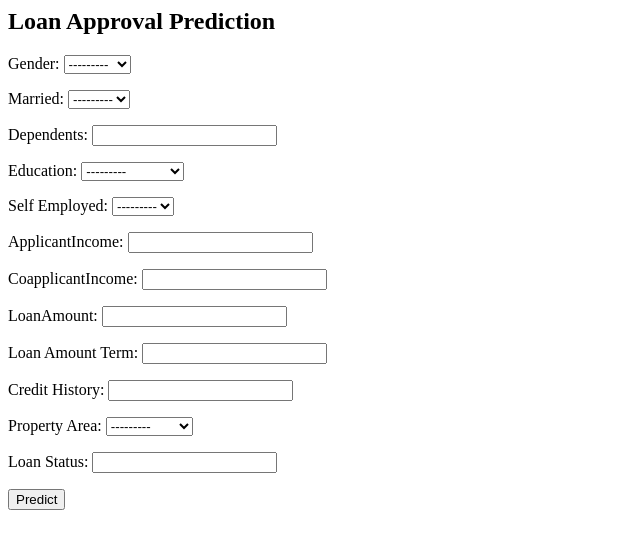
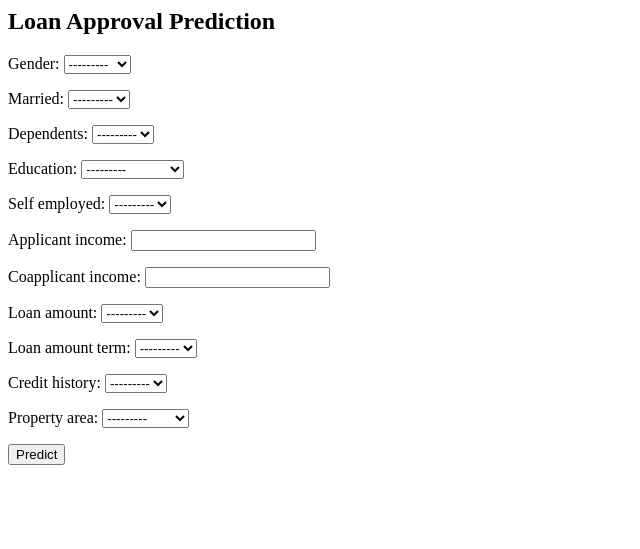
Before and after one commit to kiri1as/loan-estimator, a Django app: page /estimator/predict/ in a window 1280 px wide. Shown: the top 549 px of the page, without its empty margins (0-640 px from the left). Run offline with Django 5.2, Linux system fonts and the light colour scheme.

Commit message:
form refined and estimating

```diff
--- a/estimator/forms.py
+++ b/estimator/forms.py
@@ -2,7 +2,9 @@
 from django import forms
 from .models import LoanApplication
 
+
 class LoanApplicationForm(forms.ModelForm):
     class Meta:
         model = LoanApplication
-        fields = '__all__'
+        fields = ["gender", "married", "dependents", "education", "self_employed", "applicant_income",
+                  "coapplicant_income", "loan_amount", "loan_amount_term", "credit_history", "property_area"]
--- a/estimator/models.py
+++ b/estimator/models.py
@@ -1,22 +1,34 @@
 # models.py
 from django.db import models
+
 
 class LoanApplication(models.Model):
     GENDER_CHOICES = [('Male', 'Male'), ('Female', 'Female')]
     MARRIED_CHOICES = [('Yes', 'Yes'), ('No', 'No')]
+    CREDIT_HISTORY_CHOICES = [('Yes', 'Yes'), ('No', 'No')]
     EDUCATION_CHOICES = [('Graduate', 'Graduate'), ('Not Graduate', 'Not Graduate')]
     SELF_EMPLOYED_CHOICES = [('Yes', 'Yes'), ('No', 'No')]
     PROPERTY_AREA_CHOICES = [('Urban', 'Urban'), ('Rural', 'Rural'), ('Semiurban', 'Semiurban')]
+    DEPENDENT_CHOICES = [(1, 1), (2, 2), (3, 3), (4, 4), (5, 5), (6, 6), (7, 7), (8, 8), (9, 9), (10, 10)]
+    LOAN_TERM_CHOICES = [(12, 12), (24, 24), (36, 36), (48, 48), (60, 60), (84, 84), (120, 120), (160, 160), (180, 180),
+                         (240, 240), (360, 360)]
+    LOAN_AMOUNT_CHOICES = [(10, 10), (20, 20), (30, 30), (40, 40), (50, 50), (60, 60), (70, 70), (80, 80), (90, 90),
+                           (100, 100), (120, 120), (150, 150), (180, 180), (200, 200), (250, 250), (300, 300),
+                           (350, 350), (400, 400), (450, 450), (500, 500)]
 
-    Gender = models.CharField(max_length=10, choices=GENDER_CHOICES)
-    Married = models.CharField(max_length=10, choices=MARRIED_CHOICES)
-    Dependents = models.CharField(max_length=10)
-    Education = models.CharField(max_length=20, choices=EDUCATION_CHOICES)
-    Self_Employed = models.CharField(max_length=10, choices=SELF_EMPLOYED_CHOICES)
-    ApplicantIncome = models.FloatField()
-    CoapplicantIncome = models.FloatField()
-    LoanAmount = models.FloatField()
-    Loan_Amount_Term = models.FloatField()
-    Credit_History = models.FloatField()
-    Property_Area = models.CharField(max_length=20, choices=PROPERTY_AREA_CHOICES)
-    Loan_Status = models.CharField(max_length=10, null=True, blank=True)
+    loan_id = models.BigAutoField(auto_created=True, primary_key=True, serialize=False)
+    gender = models.CharField(max_length=10, choices=GENDER_CHOICES)
+    married = models.CharField(max_length=3, choices=MARRIED_CHOICES)
+    dependents = models.IntegerField(choices=DEPENDENT_CHOICES)
+    education = models.CharField(max_length=20, choices=EDUCATION_CHOICES)
+    self_employed = models.CharField(max_length=10, choices=SELF_EMPLOYED_CHOICES)
+    applicant_income = models.FloatField()
+    coapplicant_income = models.FloatField()
+    loan_amount = models.IntegerField(choices=LOAN_AMOUNT_CHOICES)
+    loan_amount_term = models.IntegerField(choices=LOAN_TERM_CHOICES)
+    credit_history = models.CharField(max_length=3, choices=CREDIT_HISTORY_CHOICES)
+    property_area = models.CharField(max_length=20, choices=PROPERTY_AREA_CHOICES)
+    loan_status = models.CharField(max_length=10, null=True, blank=True)
+
+    class Meta:
+        db_table = 'estimator_loan_application'
--- a/estimator/templates/application_form.html
+++ b/estimator/templates/application_form.html
@@ -1,4 +1,6 @@
 <h2>Loan Approval Prediction</h2>
-<form method="post"> {{ form.as_p }}
+<form method="post">
+    {% csrf_token %}
+    {{ form.as_p }}
     <button type="submit">Predict</button>
 </form>
--- a/estimator/templates/estimation.html
+++ b/estimator/templates/estimation.html
@@ -1,4 +1,3 @@
-
 <h2>Loan Estimation Result</h2>
-<p>Your loan application has been {{ result }}.</p>
-<p>Loan Application ID: {{ application.id }}</p>
+<p>Your loan application has been accepted: {{ result }}</p>
+<p>Loan Application ID: {{id}}</p>
--- a/estimator/urls.py
+++ b/estimator/urls.py
@@ -2,6 +2,7 @@ from django.urls import path
 from . import views
 
 urlpatterns = [
+    path('', views.predict, name='predict'),
     path('predict/', views.predict, name='predict'),
     path('applications/', views.application_list, name='applications'),
 ]
--- a/estimator/views.py
+++ b/estimator/views.py
@@ -1,7 +1,9 @@
+import joblib
+import pandas as pd
 from django.shortcuts import render
+
+from .forms import LoanApplicationForm
 from .models import LoanApplication
-from .forms import LoanApplicationForm
-import joblib
 
 
 def predict(request):
@@ -9,33 +11,42 @@ def predict(request):
         form = LoanApplicationForm(request.POST)
 
         if form.is_valid():
-            model = joblib.load('loan_approval_model.pkl')
-            data = form.cleaned_data
+
+            form_data = form.cleaned_data
+            input_values = [
+                form_data['gender'], form_data['married'], form_data['education'], form_data['self_employed'],
+                form_data['dependents'], form_data['applicant_income'], form_data['coapplicant_income'],
+                form_data['loan_amount'], form_data['loan_amount_term'],
+                1 if form_data['credit_history'] == 'Yes' else 0, form_data['property_area']
+            ]
+            input_columns = [
+                'Gender', 'Married', 'Education', 'Self_Employed',
+                'Dependents', 'ApplicantIncome', 'CoapplicantIncome',
+                'LoanAmount', 'Loan_Amount_Term', 'Credit_History', 'Property_Area'
+            ]
+            model = joblib.load('data_model/loan_approval_model.pkl')
+            model_in = pd.DataFrame(data=[input_values], columns=input_columns)
+            model_out = model.predict(model_in)
+            loan_accepted = 'Yes' if model_out == 1 else 'No'
 
             loan_application = LoanApplication(
-                Gender=data['Gender'],
-                Married=data['Married'],
-                Dependents=data['Dependents'],
-                Education=data['Education'],
-                Self_Employed=data['Self_Employed'],
-                ApplicantIncome=data['ApplicantIncome'],
-                CoapplicantIncome=data['CoapplicantIncome'],
-                LoanAmount=data['LoanAmount'],
-                Loan_Amount_Term=data['Loan_Amount_Term'],
-                Credit_History=data['Credit_History'],
-                Property_Area=data['Property_Area']
+                gender=form_data['gender'],
+                married=form_data['married'],
+                dependents=form_data['dependents'],
+                education=form_data['education'],
+                self_employed=form_data['self_employed'],
+                applicant_income=form_data['applicant_income'],
+                coapplicant_income=form_data['coapplicant_income'],
+                loan_amount=form_data['loan_amount'],
+                loan_amount_term=form_data['loan_amount_term'],
+                credit_history=form_data['credit_history'],
+                property_area=form_data['property_area'],
+                loan_status= loan_accepted,
             )
+            loan_application.save()
+            print(loan_application.loan_id)
 
-            input_data = [data['Gender'], data['Married'], data['Dependents'], data['Education'], data['Self_Employed'],
-                          data['ApplicantIncome'], data['CoapplicantIncome'], data['LoanAmount'],
-                          data['Loan_Amount_Term'], data['Credit_History'], data['Property_Area']]
-
-            prediction = model.predict([input_data])
-            result = 'Approved' if prediction[0] == 1 else 'Rejected'
-            loan_application.Loan_Status = result
-            loan_application.save()
-
-            return render(request, 'estimation.html', {'result': result, 'application': loan_application})
+            return render(request, 'estimation.html', {'result': loan_accepted, 'id': loan_application.loan_id})
     else:
         form = LoanApplicationForm()
     return render(request, 'application_form.html', {'form': form})
--- /dev/null
+++ b/runserver.py
@@ -0,0 +1,4 @@
+import subprocess
+
+if __name__ == "__main__":
+    subprocess.run(["python", "manage.py", "runserver"])
--- a/web_app/urls.py
+++ b/web_app/urls.py
@@ -20,4 +20,5 @@ from django.urls import path, include
 urlpatterns = [
     path('admin/', admin.site.urls),
     path('estimator/', include('estimator.urls')),
+    path('', include('estimator.urls')),
 ]
```
Also changed, not shown: data_model/creation_script.py (+5 -4 lines), 2 other files.
